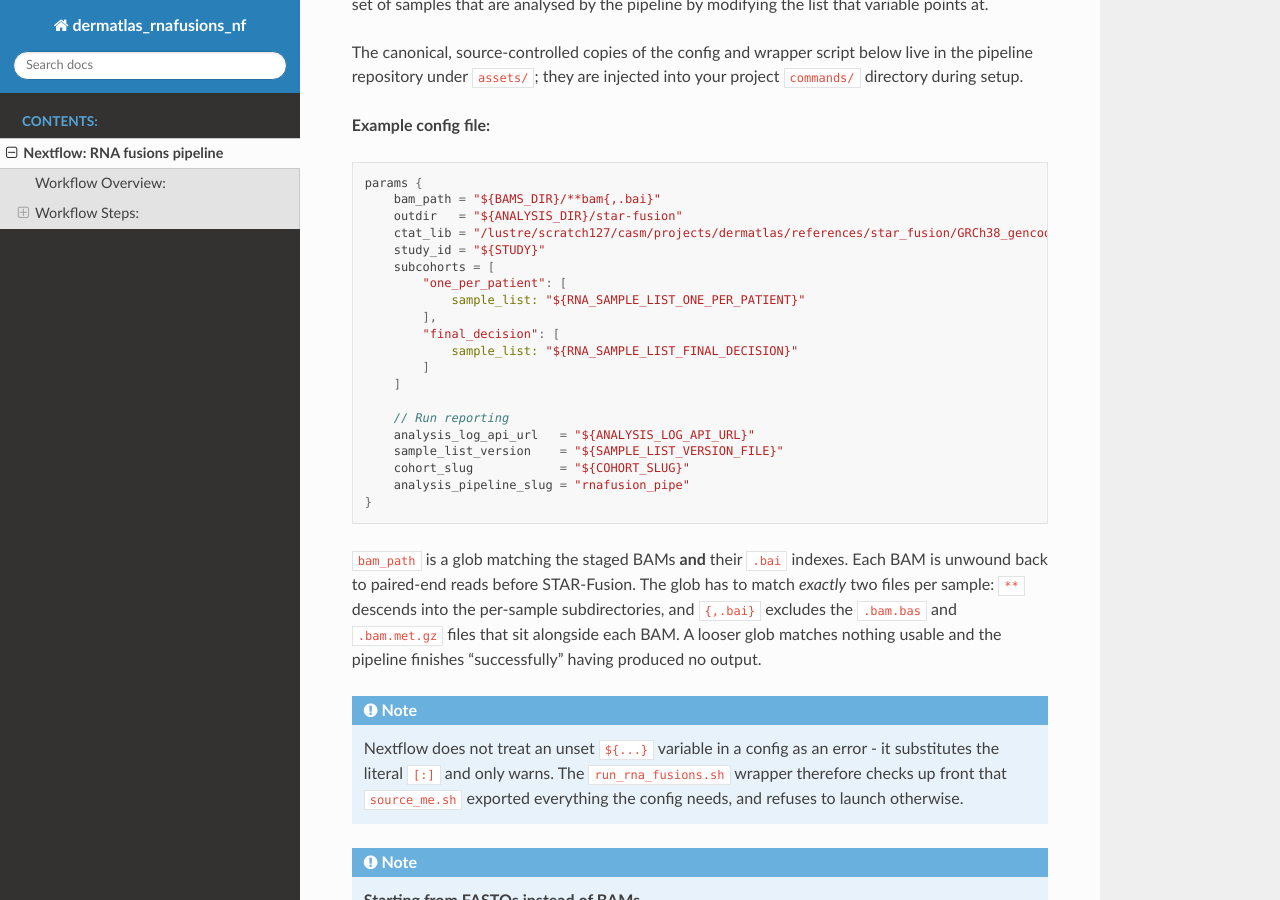
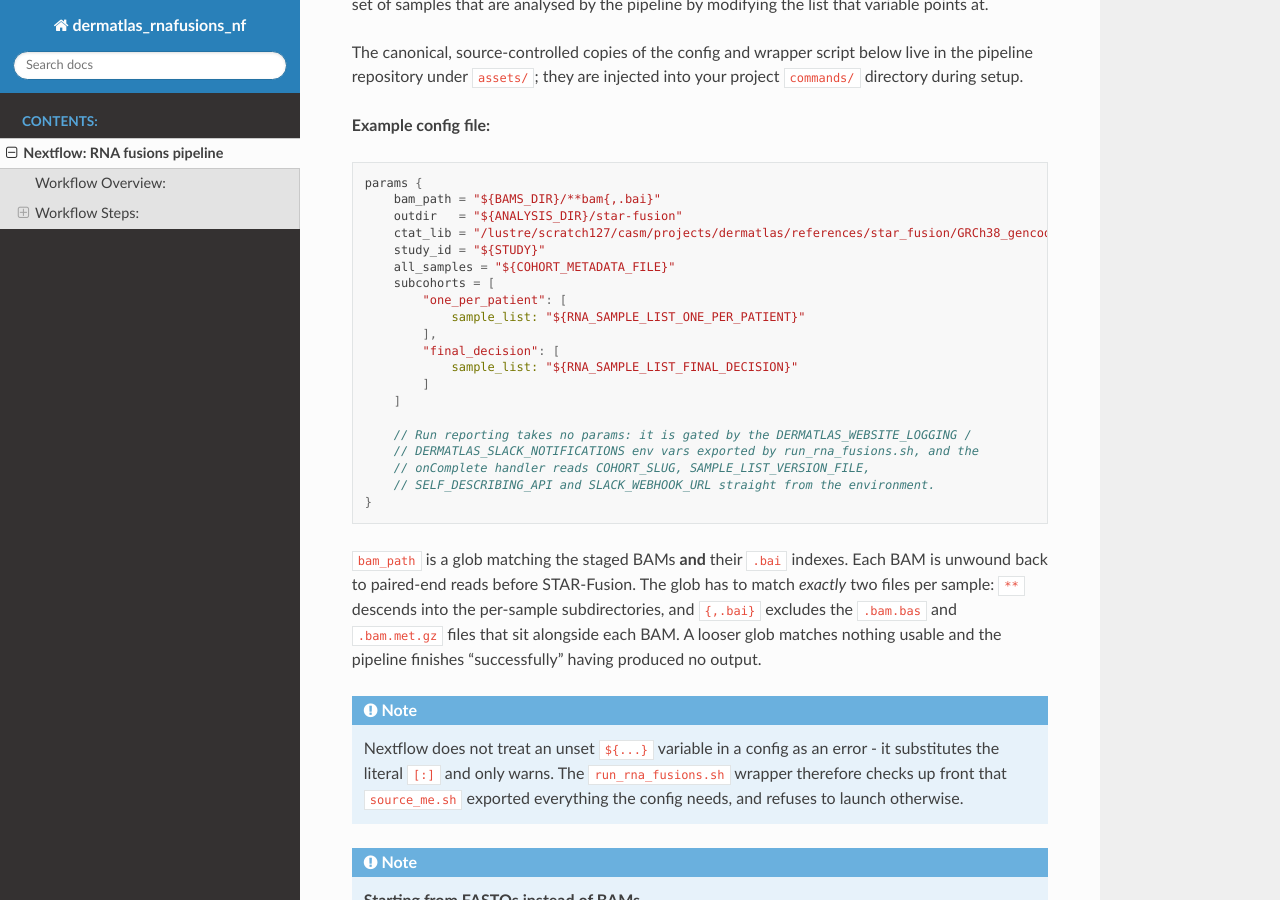
Before and after one commit to team113sanger/dermatlas_rnafusions_nf, a Sphinx documentation site: the page built from docs/source/user_docs/rna_fusions_pipeline.md, in a window 1280 px wide and 900 px high, scrolled down 1300 px. Built offline with Sphinx 7.4.7 and the Read the Docs theme 3.1.0, drawn with Linux system fonts in a browser that asks for light colours.

````diff
--- a/docs/source/user_docs/rna_fusions_pipeline.md
+++ b/docs/source/user_docs/rna_fusions_pipeline.md
@@ -51,6 +51,7 @@ params {
     outdir   = "${ANALYSIS_DIR}/star-fusion"
     ctat_lib = "/lustre/scratch127/casm/projects/dermatlas/references/star_fusion/GRCh38_gencode_v37_CTAT_lib_Mar012021.plug-n-play/ctat_genome_lib_build_dir"
     study_id = "${STUDY}"
+    all_samples = "${COHORT_METADATA_FILE}"
     subcohorts = [
         "one_per_patient": [
             sample_list: "${RNA_SAMPLE_LIST_ONE_PER_PATIENT}"
@@ -60,11 +61,10 @@ params {
         ]
     ]
 
-    // Run reporting
-    analysis_log_api_url   = "${ANALYSIS_LOG_API_URL}"
-    sample_list_version    = "${SAMPLE_LIST_VERSION_FILE}"
-    cohort_slug            = "${COHORT_SLUG}"
-    analysis_pipeline_slug = "rnafusion_pipe"
+    // Run reporting takes no params: it is gated by the DERMATLAS_WEBSITE_LOGGING /
+    // DERMATLAS_SLACK_NOTIFICATIONS env vars exported by run_rna_fusions.sh, and the
+    // onComplete handler reads COHORT_SLUG, SAMPLE_LIST_VERSION_FILE,
+    // SELF_DESCRIBING_API and SLACK_WEBHOOK_URL straight from the environment.
 }
 
 ```
````
Also changed, not shown: CHANGELOG.md (+20 -9 lines).
